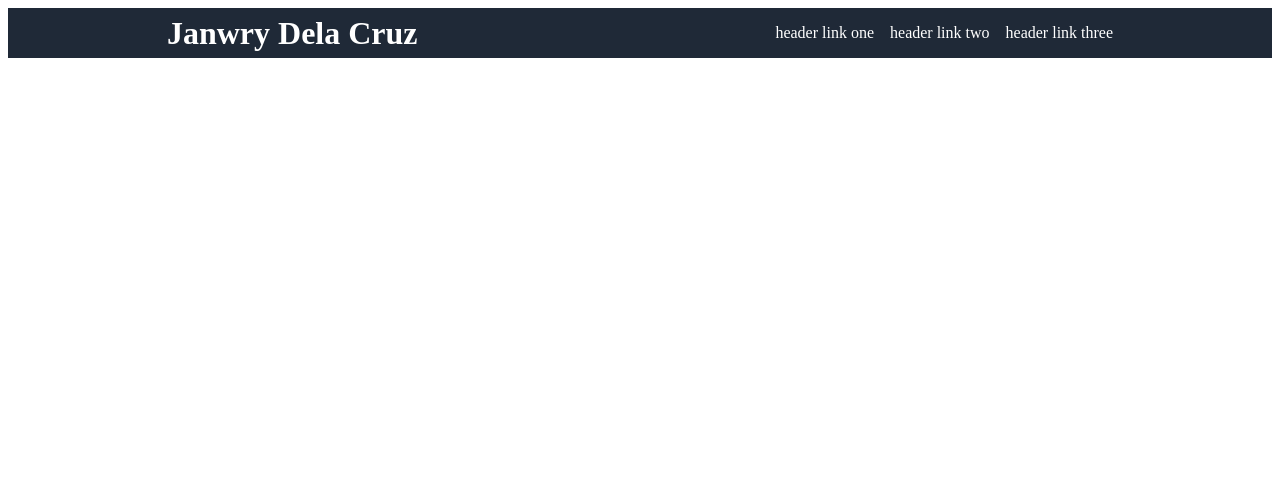
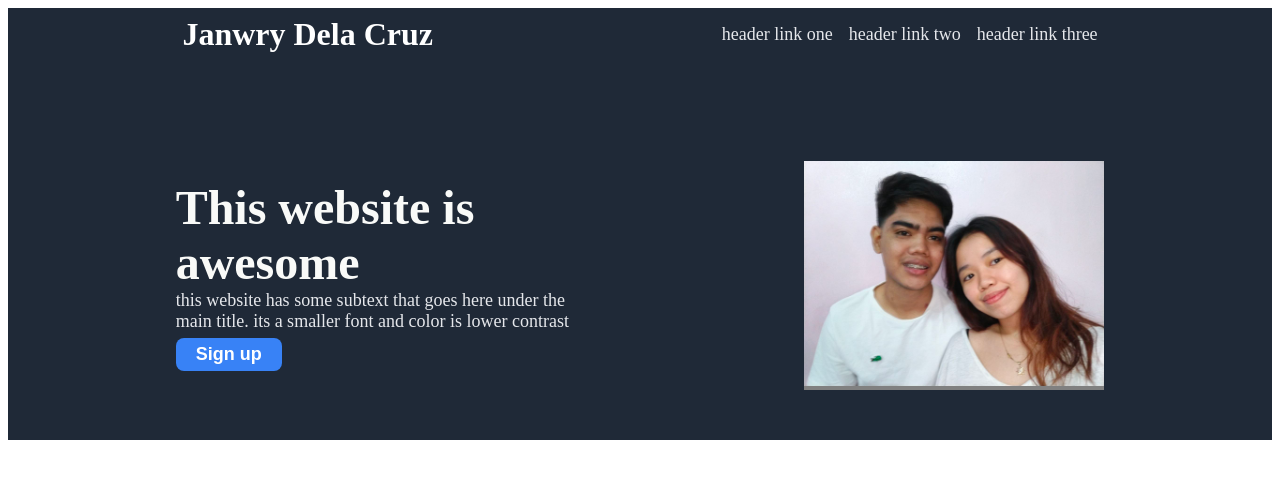
Before and after one commit to janwry26/landing-page-odin-project-, a plain HTML site: page index.html in a window 1280 px wide. Drawn offline with Linux system fonts and the light colour scheme.

Commit message:
done with header

```diff
--- a/index.html
+++ b/index.html
@@ -19,7 +19,14 @@
     </div>
 
     <div class="part2">
-
+      <div>
+        <p class="title">This website is <br> awesome</p>
+        <p class="info-title">this website has some subtext that goes here under the <br> main title. its a smaller font and color  is lower contrast</p>
+         <button class="signup">Sign up</button>
+      </div>
+      <div class="image-container">
+        <img class="image" src="pic18.jpg" alt="this is a placeholder for image">
+      </div>
     </div>
   </div>
 </body>
--- a/style.css
+++ b/style.css
@@ -1,8 +1,15 @@
+
 .header{
   display: flex;
   justify-content: space-around;
   align-items: center;
+  padding: 50px;
+  padding-top: 0;
+
+}
+.container {
   background-color: #1F2937;
+
 }
 .right-header {
   display: flex;
@@ -21,8 +28,51 @@ a{
   color: white;
   margin:0;
   padding: 0;
+  font-size: 18px;
+  color: #E5E7EB;
 }
 h1{
   margin:0;
   padding: 0;
 }
+p{
+  margin: 0;
+  padding: 0;
+}
+.part2{
+  display: flex;
+
+  align-items: center;
+  padding: 50px;
+  justify-content: space-around;
+
+}
+.title{
+  font-size: 48px;
+  font-weight: bolder;
+  color: #F9FAF8;
+}
+.info-title{
+  font-size: 18px;
+  color: #E5E7EB;
+  margin-bottom: 6px;
+}
+.signup{
+  background-color: #3882F6;
+  border: none;
+  color: white;
+  border-radius: 8px;
+  padding: 6px 6px;
+  padding-left: 20px;
+  padding-right: 20px;
+  font-size: 18px;
+  font-weight: bold;
+}
+.image-container {
+  background-color: gray;
+
+
+}
+.image{
+  width: 300px;
+}
```
Also changed, not shown: pic18.jpg (added).
